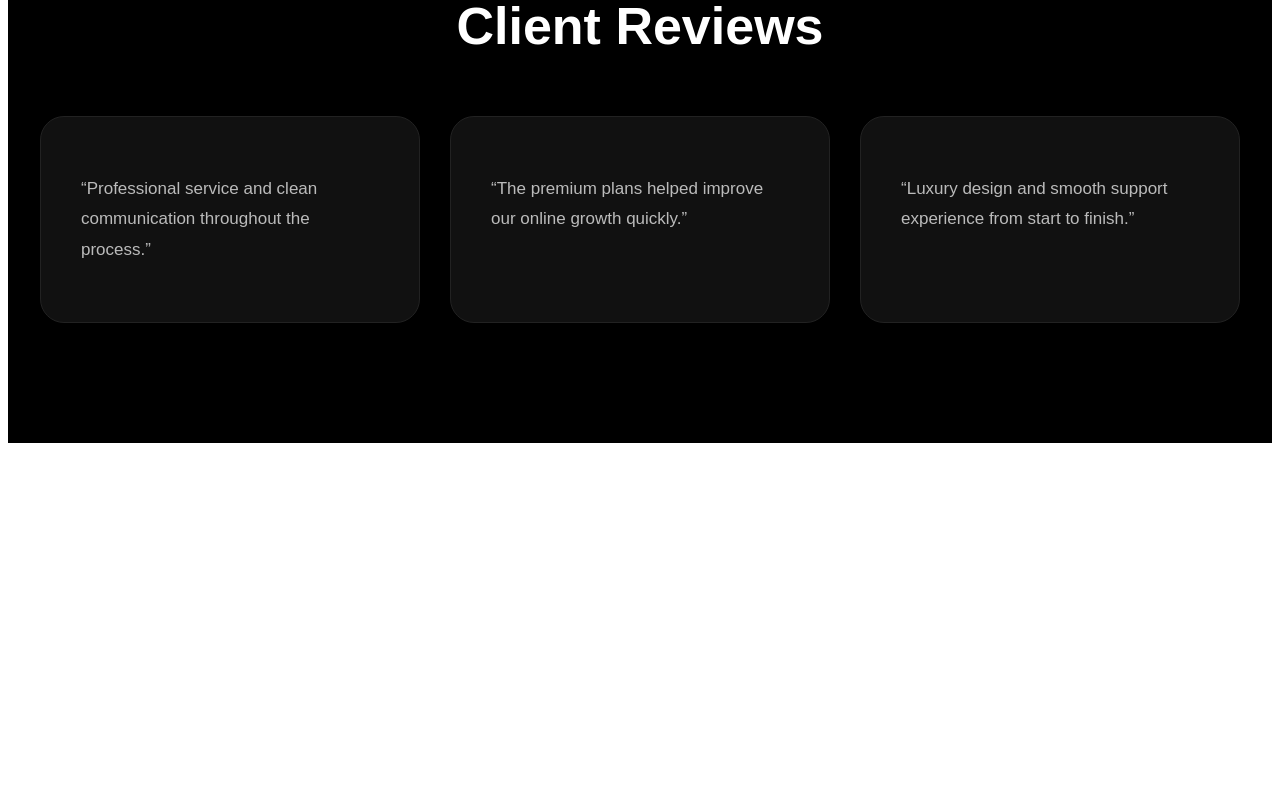
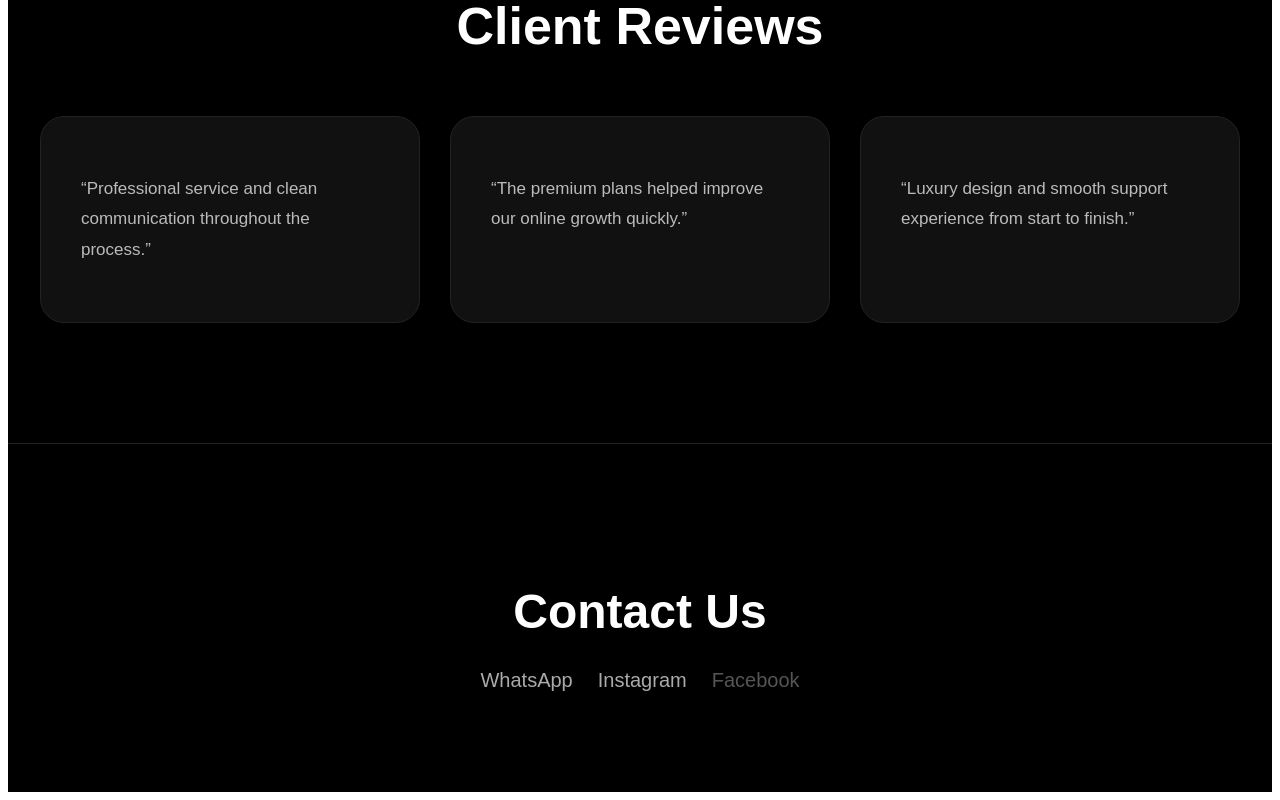
Before and after one commit to dipar2848-byte/Sevitrusted-, a React (Vite) app: page / in a window 1280 px wide. Shown: the part 2766-3566 px from the top of the page. Before the commit the page ends 3217 px from the top, so only its background shows below. Built offline with nearby package versions, Linux system fonts and the light colour scheme.

Commit message:
Update App.jsx

```diff
--- a/src/App.jsx
+++ b/src/App.jsx
@@ -288,6 +288,69 @@ export default function App() {
     ))}
   </div>
 </section>
+<section
+  style={{
+    padding: "100px 20px",
+    textAlign: "center",
+    borderTop: "1px solid #222",
+  }}
+>
+  <h2
+    style={{
+      fontSize: "48px",
+      marginBottom: "30px",
+    }}
+  >
+    Contact Us
+  </h2>
+
+  <div
+    style={{
+      display: "flex",
+      justifyContent: "center",
+      gap: "25px",
+      flexWrap: "wrap",
+    }}
+  >
+    <a
+      href="https://wa.me/917085586011"
+      target="_blank"
+      rel="noreferrer"
+      style={{
+        color: "#aaa",
+        textDecoration: "none",
+        fontSize: "20px",
+      }}
+    >
+      WhatsApp
+    </a>
+
+    <a
+      href="https://instagram.com/_2us.me_"
+      target="_blank"
+      rel="noreferrer"
+      style={{
+        color: "#aaa",
+        textDecoration: "none",
+        fontSize: "20px",
+      }}
+    >
+      Instagram
+    </a>
+
+    <a
+      href="#"
+      style={{
+        color: "#555",
+        textDecoration: "none",
+        fontSize: "20px",
+        cursor: "default",
+      }}
+    >
+      Facebook
+    </a>
+  </div>
+</section>
         </>
       ) : (
         <div style={styles.formWrapper}>
```
